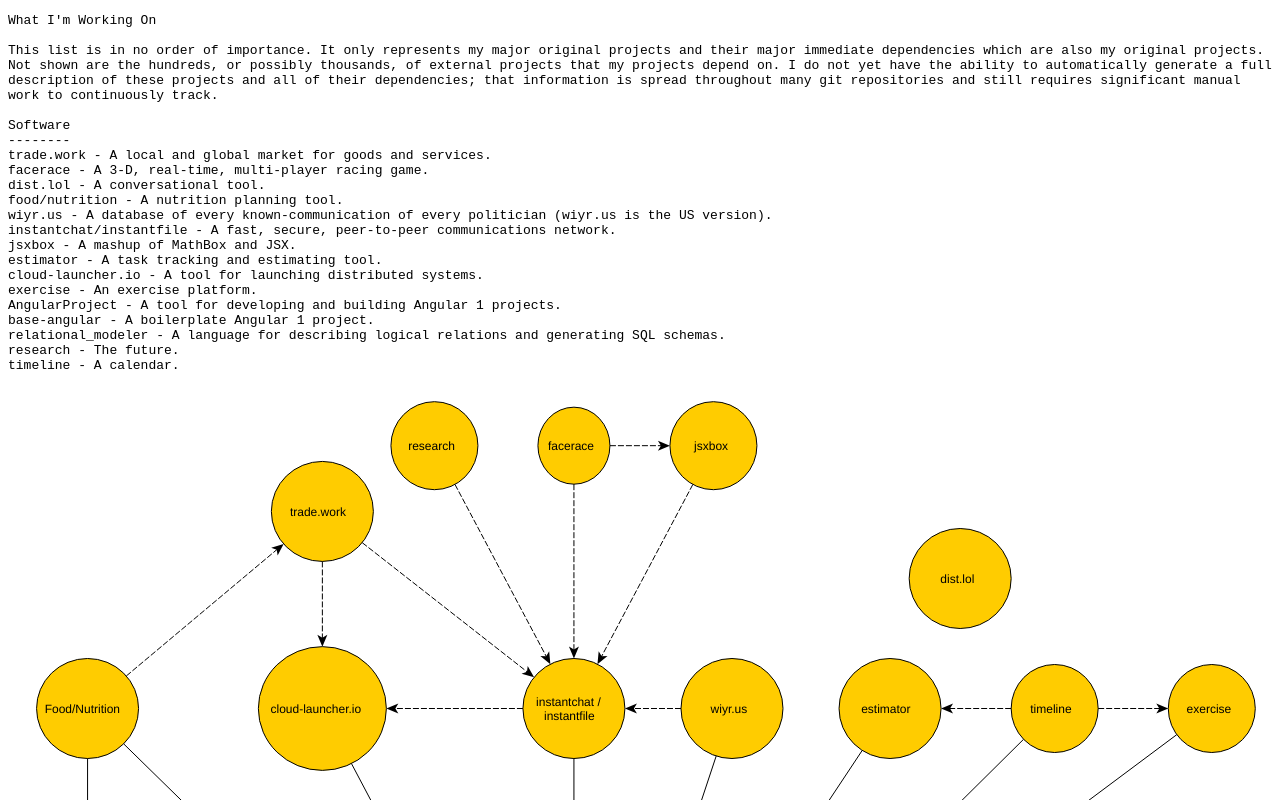
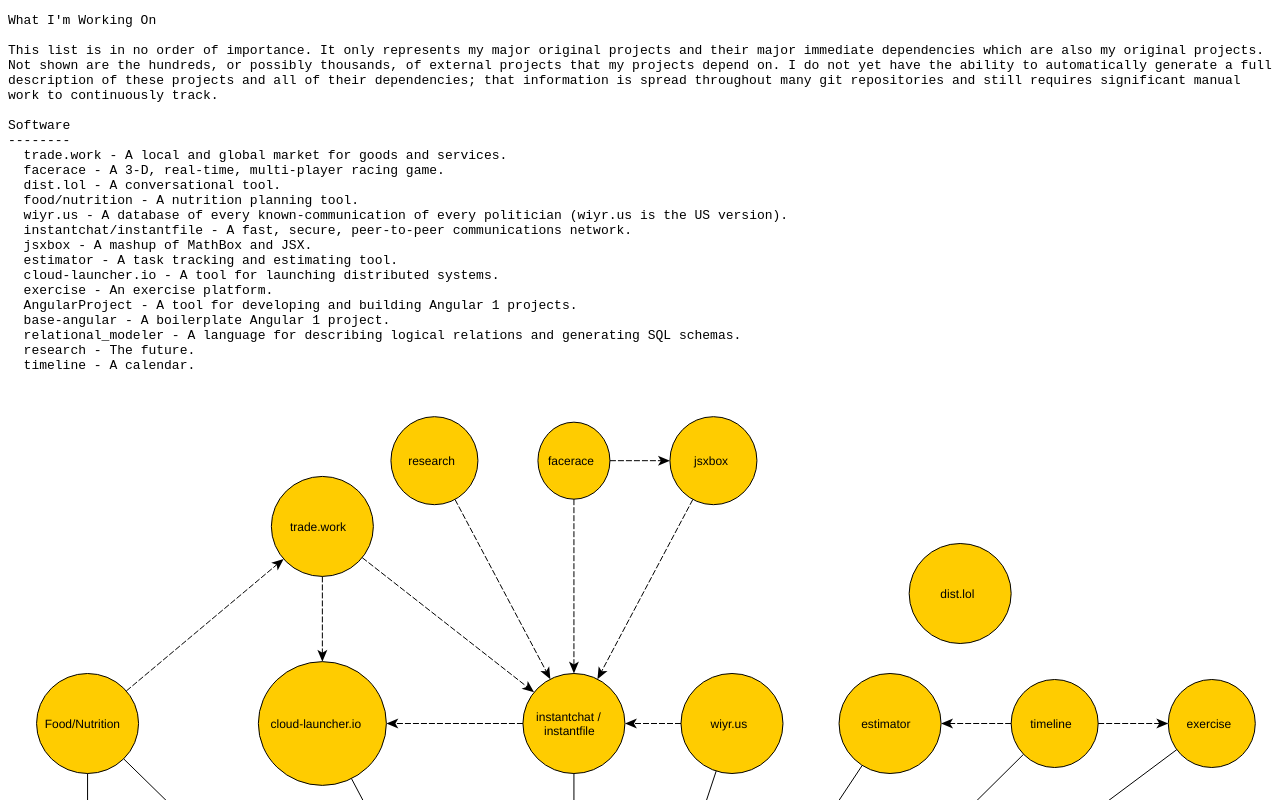
Before and after one commit to blakelapierre/status, a plain HTML site: page index.html in a window 1280 px wide. Shown: the top 800 px of the page. Drawn offline with Linux system fonts and the light colour scheme.

Commit message:
Update index.html

```diff
--- a/index.html
+++ b/index.html
@@ -4,7 +4,7 @@
     <title>What I'm Working On</title>
 
     <style type="text/css">
-      pre { white-space: pre-line; }
+      pre { white-space: pre-wrap; }
     </style>
   </head>
   <body>
```
